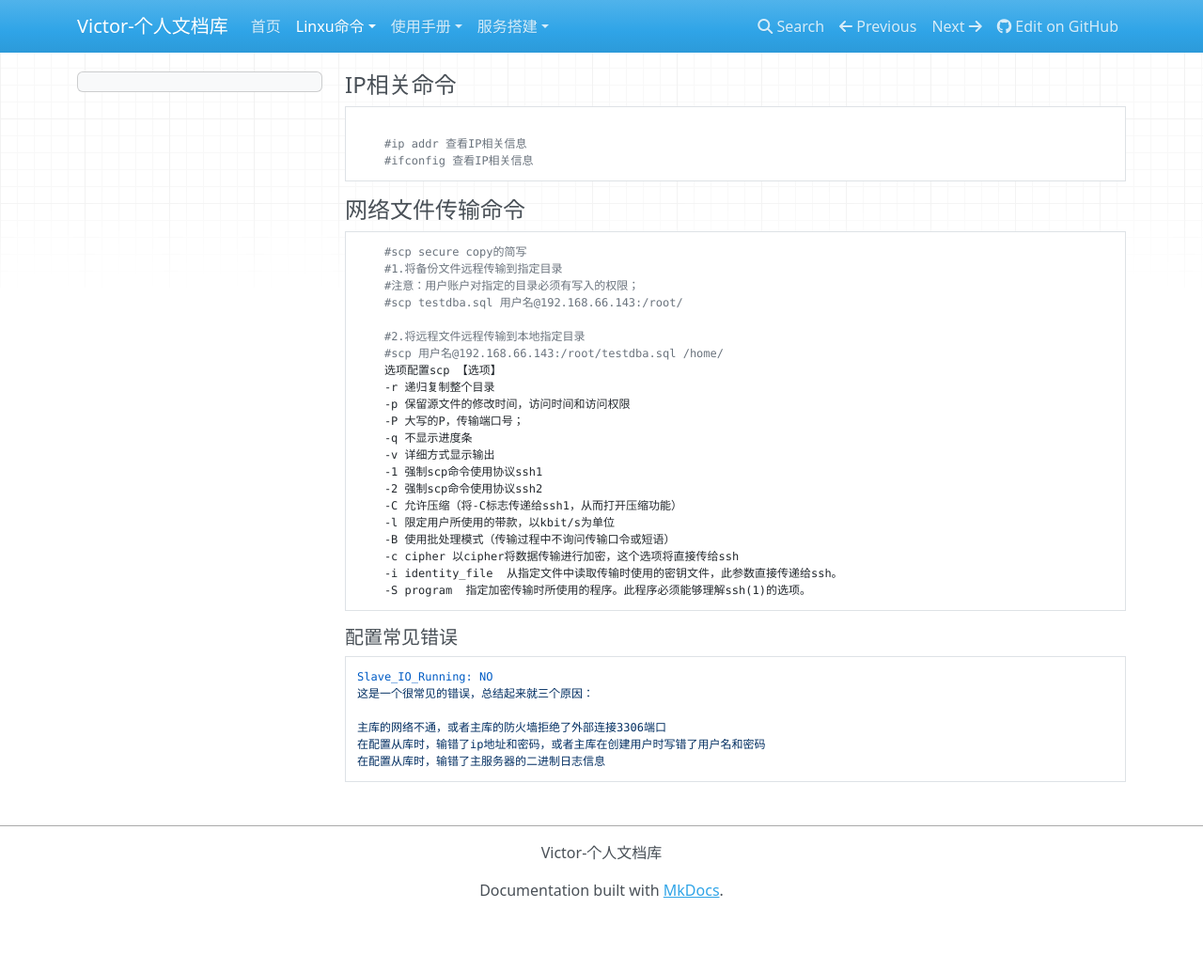
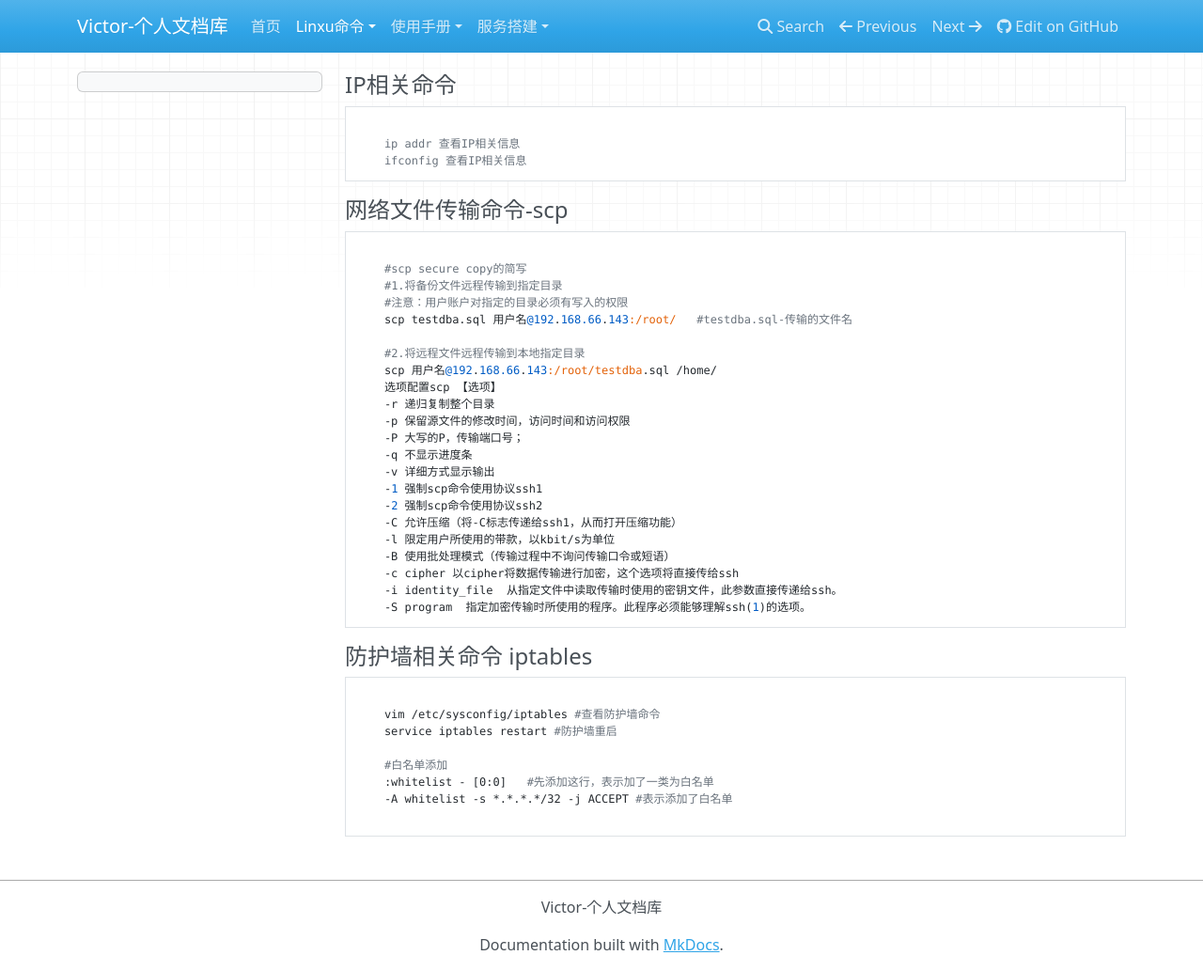
Before and after one commit to victor24680/victorDocs, an MkDocs documentation site: the page built from docs/Linxu命令/网络&IP相关使用命令.md, in a window 1280 px wide and 1033 px high. Shown: the whole window at 94% size. Built offline with MkDocs 1.6.1, drawn with Linux system fonts in a browser that asks for light colours; nearby versions of some CDN libraries.

Commit message:
网络IP-防护墙添加

````diff
--- a/docs/Linxu命令/网络&IP相关使用命令.md
+++ b/docs/Linxu命令/网络&IP相关使用命令.md
@@ -1,21 +1,22 @@
 #### IP相关命令
 ```
 
-	#ip addr 查看IP相关信息
-	#ifconfig 查看IP相关信息
+	ip addr 查看IP相关信息
+	ifconfig 查看IP相关信息
 ```
 
-#### 网络文件传输命令
+#### 网络文件传输命令-scp
 
 
 ```
+
 	#scp secure copy的简写
 	#1.将备份文件远程传输到指定目录
-	#注意：用户账户对指定的目录必须有写入的权限；
-	#scp testdba.sql 用户名@192.168.66.143:/root/
+	#注意：用户账户对指定的目录必须有写入的权限
+	scp testdba.sql 用户名@192.168.66.143:/root/   #testdba.sql-传输的文件名
 
 	#2.将远程文件远程传输到本地指定目录
-	#scp 用户名@192.168.66.143:/root/testdba.sql /home/
+	scp 用户名@192.168.66.143:/root/testdba.sql /home/
 	选项配置scp 【选项】
 	-r 递归复制整个目录
 	-p 保留源文件的修改时间，访问时间和访问权限
@@ -32,11 +33,15 @@
 	-S program  指定加密传输时所使用的程序。此程序必须能够理解ssh(1)的选项。
 ```
 
-##### 配置常见错误
+#### 防护墙相关命令 iptables
 
-	Slave_IO_Running: NO
-	这是一个很常见的错误，总结起来就三个原因：
+```
 
-	主库的网络不通，或者主库的防火墙拒绝了外部连接3306端口
-	在配置从库时，输错了ip地址和密码，或者主库在创建用户时写错了用户名和密码
-	在配置从库时，输错了主服务器的二进制日志信息
+	vim /etc/sysconfig/iptables #查看防护墙命令
+	service iptables restart #防护墙重启
+
+	#白名单添加
+	:whitelist - [0:0]   #先添加这行，表示加了一类为白名单
+	-A whitelist -s *.*.*.*/32 -j ACCEPT #表示添加了白名单
+
+```
````
Also changed, not shown: docs/服务搭建/Mysql数据库-主从同步配置.md (+16 -6 lines).
